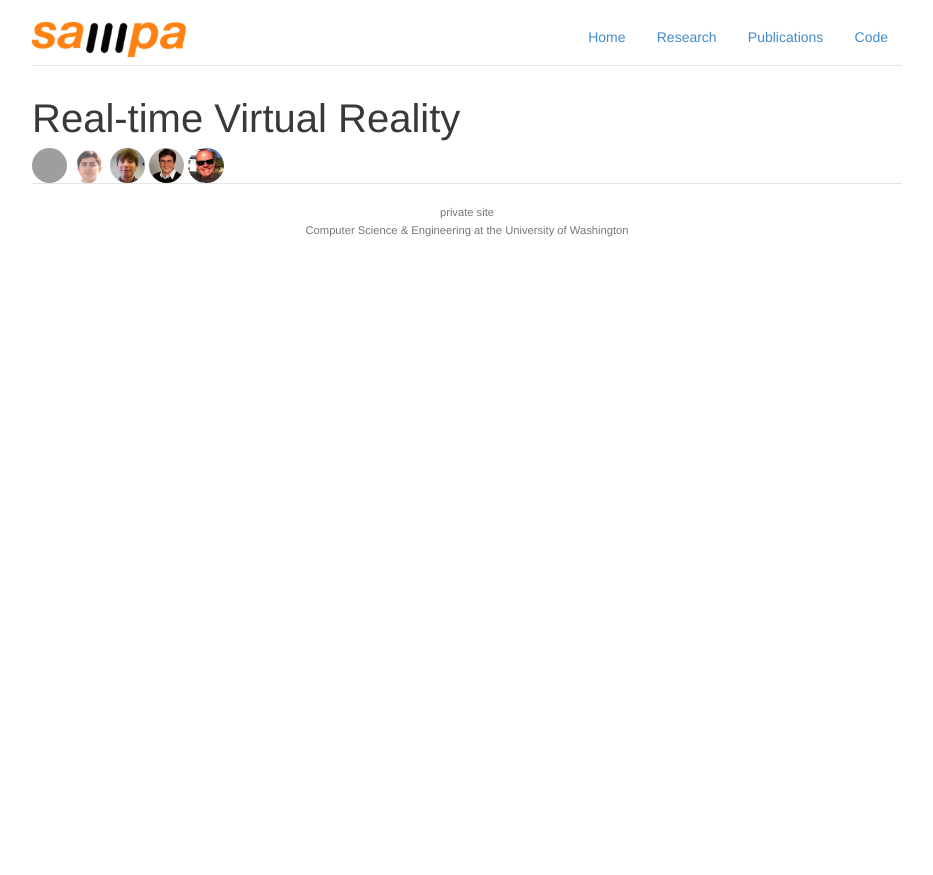
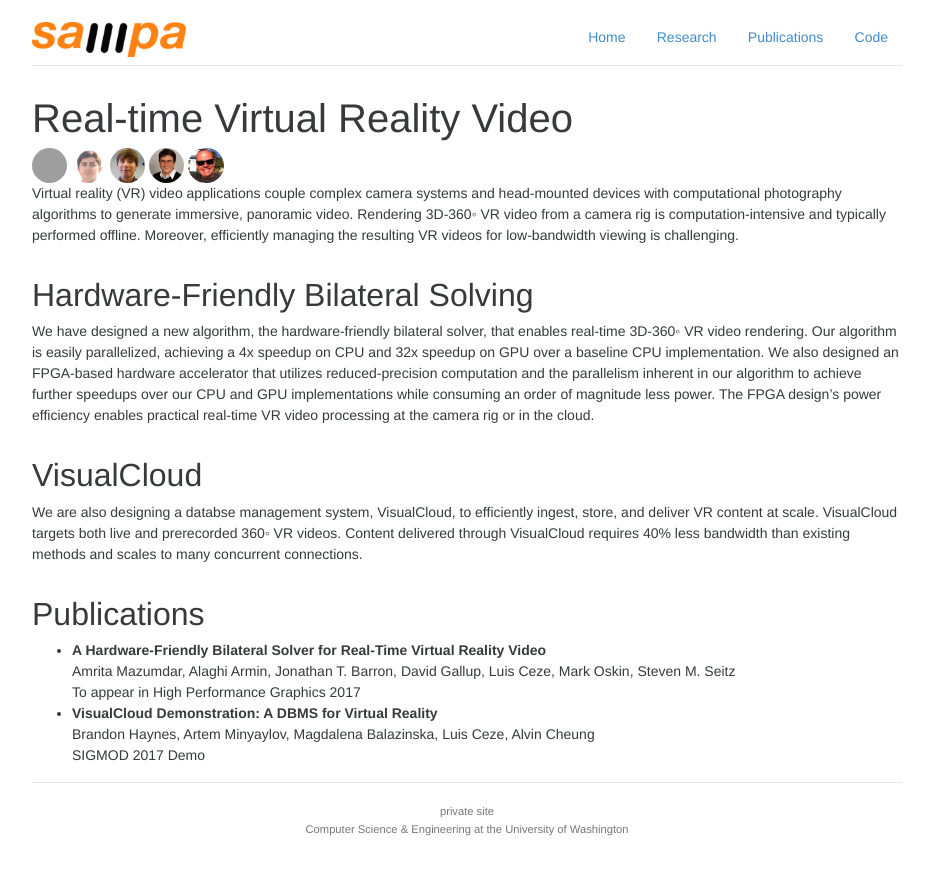
Before and after one commit to uwsampa/sampa-public, a Jekyll site: the page built from _projects/vr-hw.md, in a window 1280 px wide. Shown: the top 875 px of the page, without its empty margins (173-1106 px from the left). Built offline with Jekyll 4.4.1, drawn with Linux system fonts in a browser that asks for light colours; nearby versions of some CDN libraries; Markdown is read by kramdown in place of the engine named in the settings; grey boxes are pictures that could not be loaded.

Commit message:
updates to stubs

```diff
--- a/_projects/vr-hw.md
+++ b/_projects/vr-hw.md
@@ -1,5 +1,5 @@
 ---
-title: Real-time Virtual Reality
+title: Real-time Virtual Reality Video
 image: /img/vr-hw.png
 description: |
   Camera rigs and custom hardware for next-generation VR/AR applications.
@@ -17,3 +17,26 @@
   slides: '<i class="fa fa-file-pdf-o"></i>'
   keynote: '<i class="fa fa-apple"></i>'
 ---
+Virtual reality (VR) video applications couple complex camera systems and head-mounted devices with computational photography algorithms to generate immersive, panoramic video.
+Rendering 3D-360◦ VR video from a camera rig is computation-intensive and typically performed offline.
+Moreover, efficiently managing the resulting VR videos for low-bandwidth viewing is challenging.
+
+## Hardware-Friendly Bilateral Solving
+We have designed a new algorithm, the hardware-friendly bilateral solver, that enables real-time 3D-360◦ VR video rendering.
+Our algorithm is easily parallelized, achieving a 4x speedup on CPU and 32x speedup on GPU over a baseline CPU implementation.
+We also designed an FPGA-based hardware accelerator that utilizes reduced-precision computation and the parallelism inherent in our algorithm to achieve further speedups over our CPU and GPU implementations while consuming an order of magnitude less power.
+The FPGA design's power efficiency enables practical real-time VR video processing at the camera rig or in the cloud.
+
+## VisualCloud
+We are also designing a databse management system, VisualCloud, to efficiently ingest, store, and deliver VR content at scale. VisualCloud targets both live and prerecorded
+360◦ VR videos. Content delivered through VisualCloud requires 40% less bandwidth than existing methods and scales to many concurrent connections.
+
+## Publications
+
+- **A Hardware-Friendly Bilateral Solver for Real-Time Virtual Reality Video**<br/>
+  Amrita Mazumdar, Alaghi Armin, Jonathan T. Barron, David Gallup, Luis Ceze, Mark Oskin, Steven M. Seitz
+<br/>
+  To appear in High Performance Graphics 2017
+- **VisualCloud Demonstration: A DBMS for Virtual Reality**<br/>
+  Brandon Haynes, Artem Minyaylov, Magdalena Balazinska, Luis Ceze, Alvin Cheung<br/>
+  SIGMOD 2017 Demo
```
Also changed, not shown: _projects/low-power-cv.md (+1 -0 lines).
